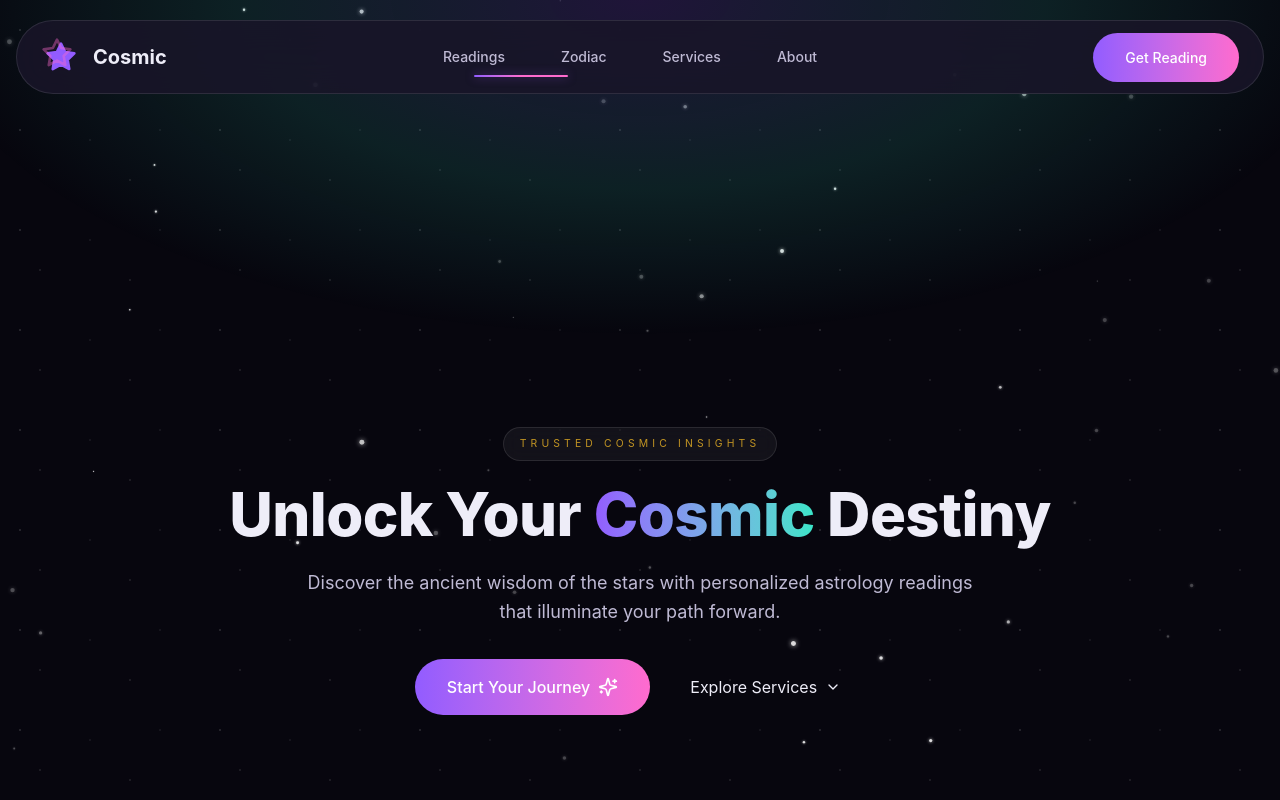
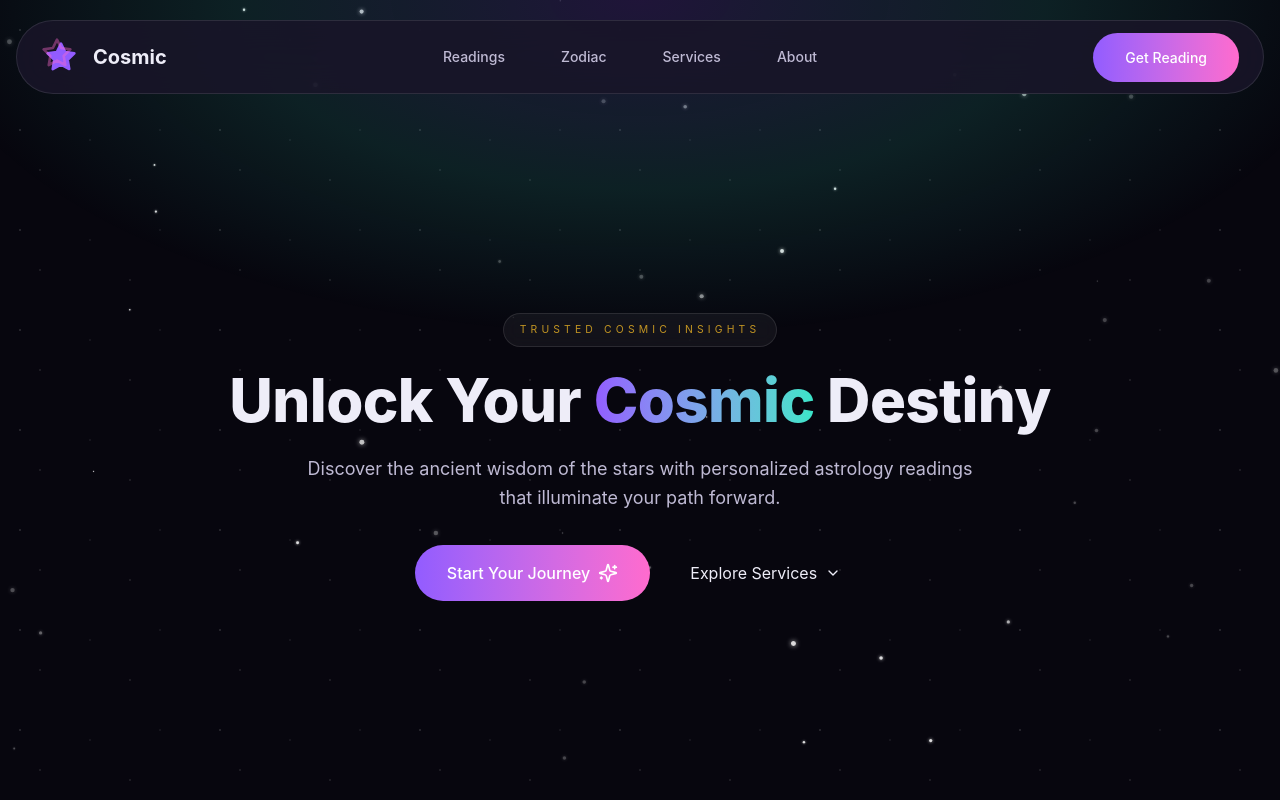
Before and after one commit to LelyshB/frontNuxt, a Nuxt app: page / in a window 1280 px wide. Shown: the top 800 px of the page. Built offline with nearby package versions, Linux system fonts and the light colour scheme.

Commit message:
Header: sticky/pill tweaks on scroll; index: layout & styles

```diff
--- a/components/AppHeader.vue
+++ b/components/AppHeader.vue
@@ -163,6 +163,10 @@ onMounted(() => {
   if (sections.length) {
     sectionObserver = new IntersectionObserver(
       (entries) => {
+        if (window.scrollY <= 20) {
+          activeSection.value = null
+          return
+        }
         const visible = entries
           .filter(isSectionEntry)
           .filter((entry) => entry.isIntersecting)
--- a/pages/index.vue
+++ b/pages/index.vue
@@ -8,7 +8,7 @@
       data-parallax="0.3"
     />
 
-    <AppHeader class="relative z-20" />
+    <AppHeader />
 
     <main class="relative z-10 pt-[var(--header-height,0px)]">
       <section
```
